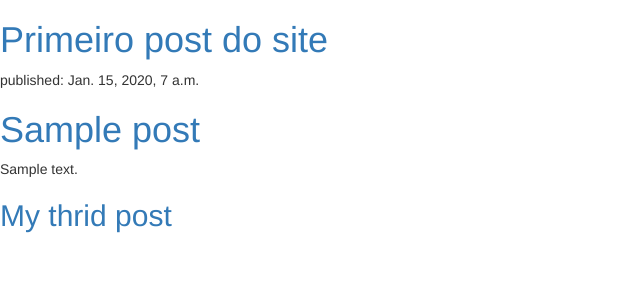
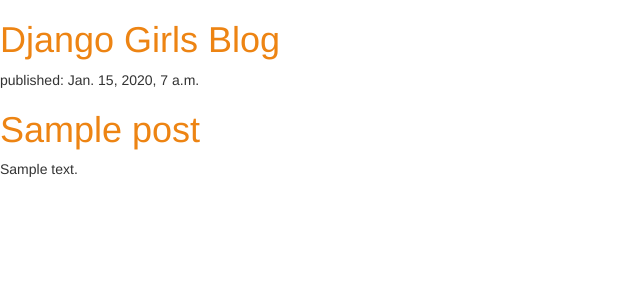
Before and after one commit to GustavoSaibro/my-first-blog, a Django app: template blog/templates/blog/post_list.html in a window 1280 px wide. Shown: the top 300 px of the page, without its empty margins (0-640 px from the left). Run offline with Django 3.2, Linux system fonts and the light colour scheme; the template is opened without the code that fills it: values that come from a table or form of the project are taken from there, others are empty; tables that the repository leaves empty hold one stand-in row (values such as "Sample post"); some libraries are stand-ins or nearby versions.

Commit message:
Modified with CSS orange.

```diff
--- /dev/null
+++ b/blog/static/css/blog.css
@@ -0,0 +1,3 @@
+h1 a {
+    color: #ED8413;
+}
--- a/blog/templates/blog/post_list.html
+++ b/blog/templates/blog/post_list.html
@@ -1,16 +1,14 @@
+{% load staticfiles %}
 <html>
     <head>
+        <title>Django Girls blog</title>
         <link rel="stylesheet" href="//maxcdn.bootstrapcdn.com/bootstrap/3.2.0/css/bootstrap.min.css">
         <link rel="stylesheet" href="//maxcdn.bootstrapcdn.com/bootstrap/3.2.0/css/bootstrap-theme.min.css">
-		<title>Site do Gustavo</title>
+        <link rel="stylesheet" href="{% static 'css/blog.css' %}">
     </head>
-
     <body>
-
         <div>
-
-    	<h1><a href="/">Primeiro post do site</a></h1>
-
+            <h1><a href="/">Django Girls Blog</a></h1>
         </div>
 
         {% for post in posts %}
@@ -20,9 +18,5 @@
                 <p>{{ post.text|linebreaksbr }}</p>
             </div>
         {% endfor %}
-
-		<div>
-			<h2><a href="">My thrid post </a></h2>
-		</div>
     </body>
 </html>
```
Lines whose indentation alone changed are shown as unchanged.
